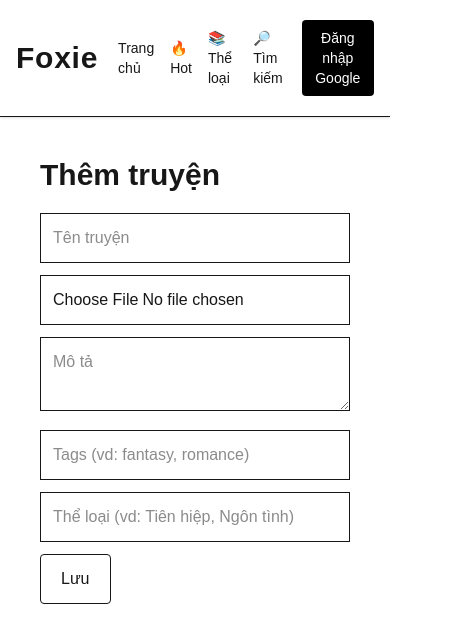
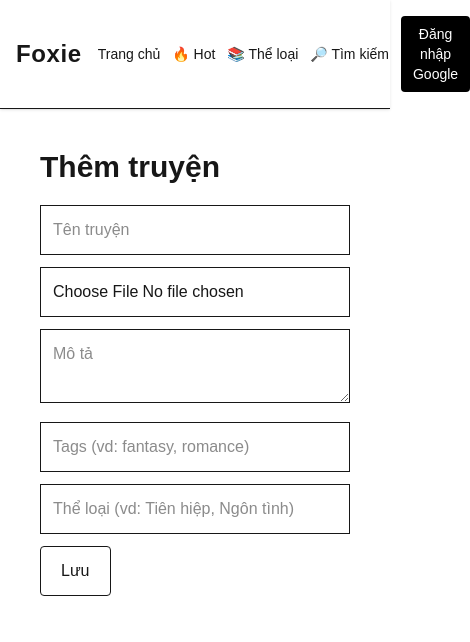
Before and after one commit to ebenhom/foxie, a Next.js app: page /admin/novels/create in a window 390 px wide. Shown: the top 642 px of the page, 470 px wide, since content can reach past the window. Built offline with nearby package versions, Linux system fonts and the light colour scheme; no server answers.

Commit message:
fix mobile responsive

```diff
--- a/app/hot/page.tsx
+++ b/app/hot/page.tsx
@@ -1,6 +1,6 @@
 import {prisma} from "@/lib/prisma"
 import Link from "next/link"
-import Navbar from "@/components/Navbar"
+
 
 
 export default async function HotPage(){
@@ -32,7 +32,7 @@ return (
 
 <div className="p-10">
 
-<Navbar />
+
 
 <h1 className="text-3xl font-bold mb-5">
 
--- a/app/layout.tsx
+++ b/app/layout.tsx
@@ -42,10 +42,6 @@ children:React.ReactNode
 
 
 
-
-
-
-
 return (
 
 
@@ -71,17 +67,13 @@ top-0
 
 z-50
 
+w-full
+
 bg-white
 
 border-b
 
 shadow-sm
-
-px-4
-
-sm:px-8
-
-py-5
 
 "
 
@@ -96,18 +88,23 @@ max-w-6xl
 
 mx-auto
 
+px-4
+
+sm:px-8
+
+py-4
+
 flex
 
 items-center
 
 justify-between
 
-gap-5
+gap-4
 
 "
 
 >
-
 
 
 
@@ -124,7 +121,9 @@ href="/"
 
 className="
 
-text-3xl
+text-2xl
+
+sm:text-3xl
 
 font-bold
 
@@ -133,6 +132,8 @@ tracking-wide
 hover:text-blue-600
 
 transition
+
+whitespace-nowrap
 
 "
 
@@ -152,7 +153,7 @@ Foxie
 
 
 
-<div
+<nav
 
 className="
 
@@ -160,7 +161,7 @@ flex
 
 items-center
 
-gap-4
+gap-3
 
 sm:gap-6
 
@@ -182,9 +183,7 @@ sm:text-base
 
 <Link
 
-
 href="/"
-
 
 className="
 
@@ -192,13 +191,13 @@ hover:text-blue-600
 
 transition
 
+whitespace-nowrap
+
 "
 
 >
 
-
 Trang chủ
-
 
 </Link>
 
@@ -212,9 +211,7 @@ Trang chủ
 
 <Link
 
-
 href="/hot"
-
 
 className="
 
@@ -222,13 +219,13 @@ hover:text-blue-600
 
 transition
 
+whitespace-nowrap
+
 "
 
 >
 
-
 🔥 Hot
-
 
 </Link>
 
@@ -242,9 +239,7 @@ transition
 
 <Link
 
-
 href="/category"
-
 
 className="
 
@@ -252,13 +247,13 @@ hover:text-blue-600
 
 transition
 
+whitespace-nowrap
+
 "
 
 >
 
-
 📚 Thể loại
-
 
 </Link>
 
@@ -272,9 +267,7 @@ transition
 
 <Link
 
-
 href="/search"
-
 
 className="
 
@@ -282,13 +275,13 @@ hover:text-blue-600
 
 transition
 
+whitespace-nowrap
+
 "
 
 >
 
-
 🔎 Tìm kiếm
-
 
 </Link>
 
@@ -308,9 +301,7 @@ transition
 
 
 
-
-
-</div>
+</nav>
 
 
 
@@ -321,8 +312,6 @@ transition
 
 
 </div>
-
-
 
 
 
@@ -346,7 +335,6 @@ transition
 
 
 
-
 </AuthProvider>
 
 
@@ -363,7 +351,6 @@ transition
 </html>
 
 
-
 )
 
 
```
